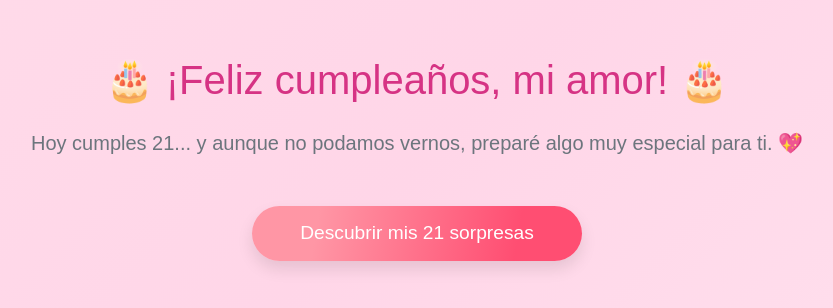
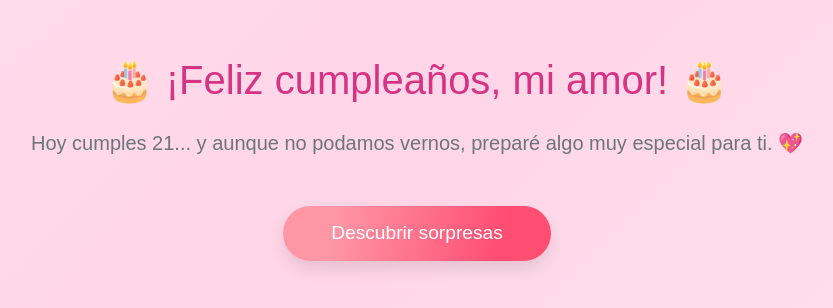
Before and after one commit to CindyAbad27/pumpleMorcito, a plain HTML site: page index.html in a window 1280 px wide. Shown: the part 238-546 px from the top of the page, without its empty margins (223-1056 px from the left). Drawn offline with nearby package versions, Linux system fonts and the light colour scheme.

Commit message:
index.html

```diff
--- a/index.html
+++ b/index.html
@@ -12,7 +12,7 @@
   <div class="text-center px-4">
     <h1 class="mb-4">🎂 ¡Feliz cumpleaños, mi amor! 🎂</h1>
     <p class="lead">Hoy cumples 21... y aunque no podamos vernos, preparé algo muy especial para ti. 💖</p>
-    <a href="regalos.html" class="btn-descubrir">Descubrir mis 21 sorpresas</a>
+    <a href="regalos.html" class="btn-descubrir">Descubrir sorpresas</a>
   </div>
 
 </body>
```
